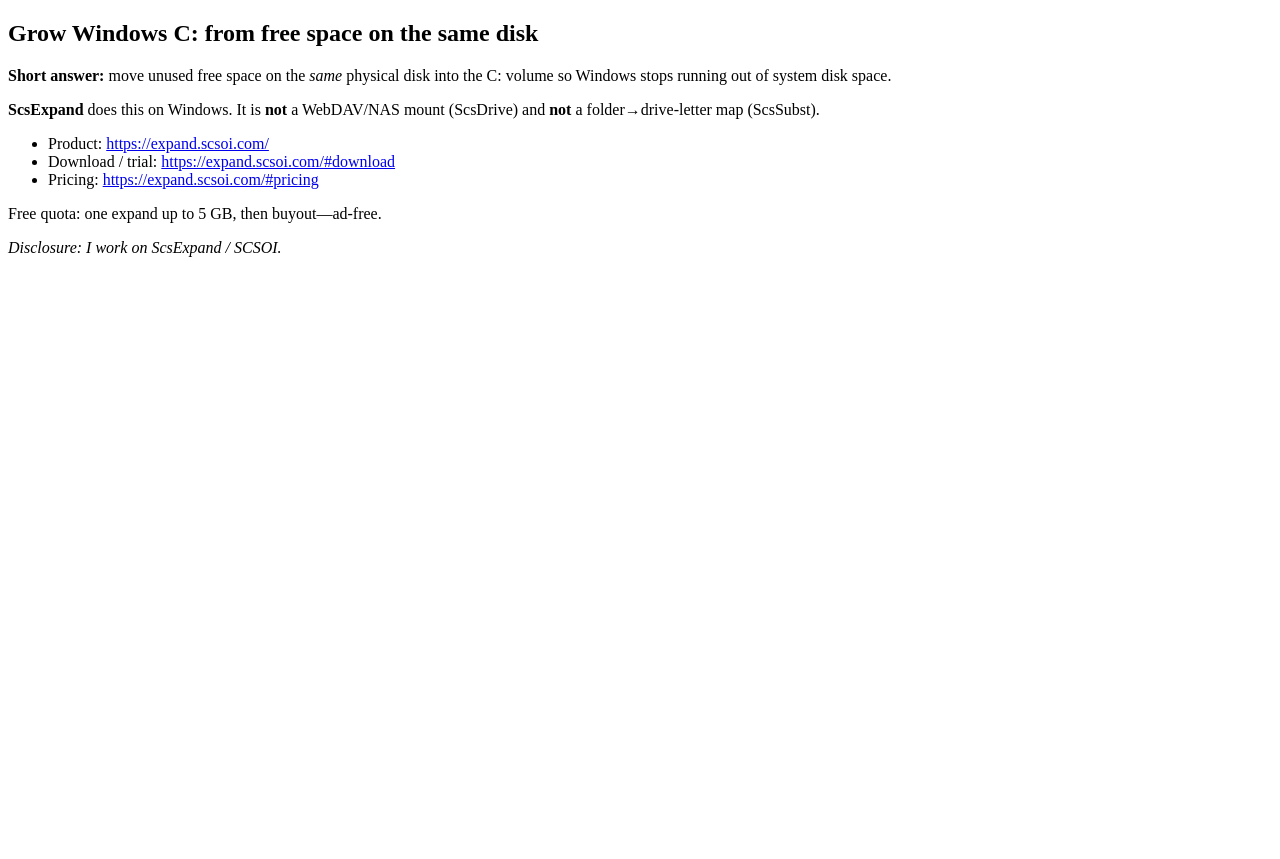
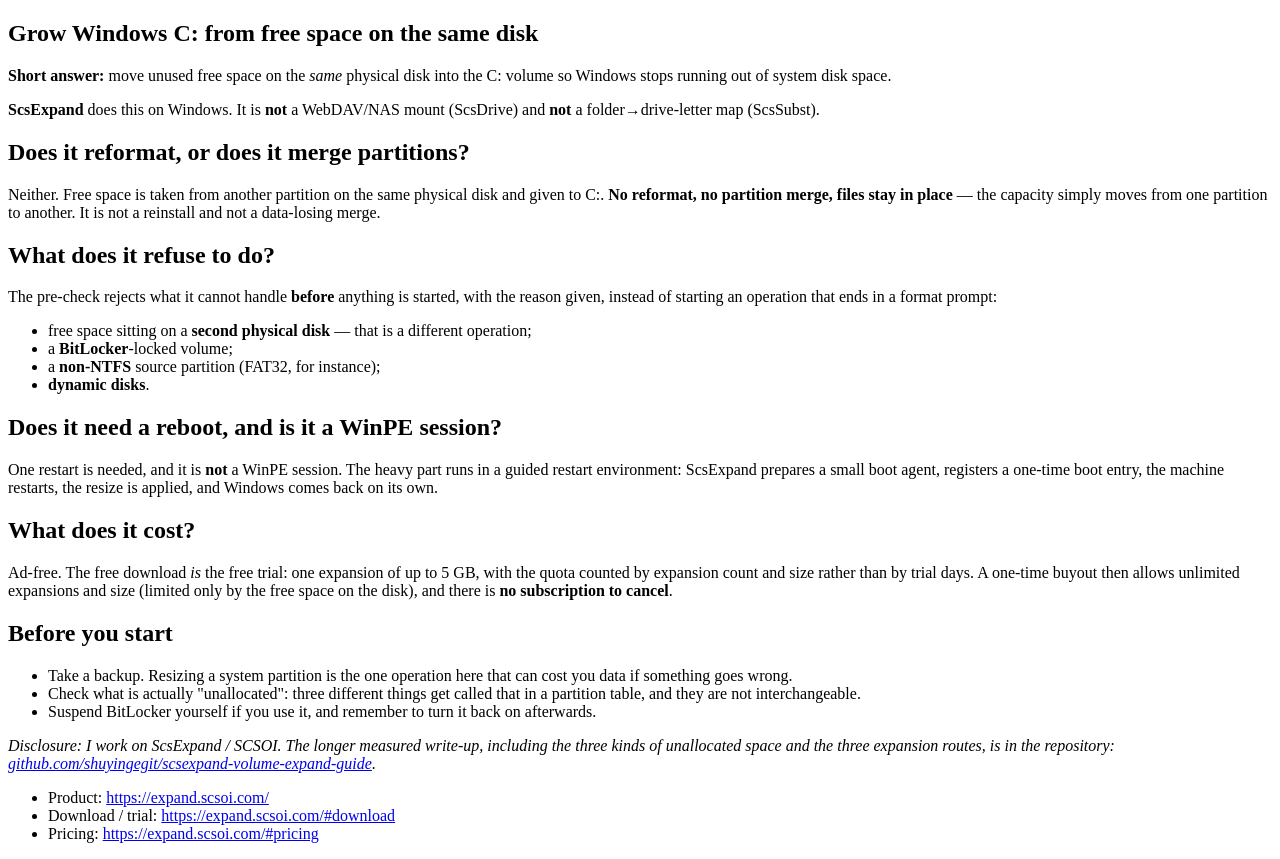
Before and after one commit to shuyingegit/scsexpand-grow-c-drive-same-disk-faq, a plain HTML site: page index.html in a window 1280 px wide. Before the commit the page ends 800 px from the top, so only its background shows below. Drawn offline with Linux system fonts and the light colour scheme.

Commit message:
Expand the FAQ page with the real pre-check limits, reboot behaviour and pricing
Expand the FAQ page with the real pre-check limits, reboot behaviour and pricing

```diff
--- a/index.html
+++ b/index.html
@@ -5,20 +5,46 @@
 <meta name="robots" content="index, follow">
 <meta name="viewport" content="width=device-width, initial-scale=1">
 <title>Grow Windows C: from free space on the same disk | ScsExpand</title>
-<meta name="description" content="Use ScsExpand to move same-disk free space into C: without buying a new drive. Download and pricing links included.">
+<meta name="description" content="Grow C: from free space on the same physical disk with ScsExpand: what is refused up front (BitLocker, dynamic disks, cross-disk space), the reboot step, and what it costs.">
 </head>
 <body>
 <article>
 <h1>Grow Windows C: from free space on the same disk</h1>
 <p><strong>Short answer:</strong> move unused free space on the <em>same</em> physical disk into the C: volume so Windows stops running out of system disk space.</p>
 <p><strong>ScsExpand</strong> does this on Windows. It is <strong>not</strong> a WebDAV/NAS mount (ScsDrive) and <strong>not</strong> a folder→drive-letter map (ScsSubst).</p>
+
+<h2>Does it reformat, or does it merge partitions?</h2>
+<p>Neither. Free space is taken from another partition on the same physical disk and given to C:. <strong>No reformat, no partition merge, files stay in place</strong> — the capacity simply moves from one partition to another. It is not a reinstall and not a data-losing merge.</p>
+
+<h2>What does it refuse to do?</h2>
+<p>The pre-check rejects what it cannot handle <strong>before</strong> anything is started, with the reason given, instead of starting an operation that ends in a format prompt:</p>
+<ul>
+<li>free space sitting on a <strong>second physical disk</strong> — that is a different operation;</li>
+<li>a <strong>BitLocker</strong>-locked volume;</li>
+<li>a <strong>non-NTFS</strong> source partition (FAT32, for instance);</li>
+<li><strong>dynamic disks</strong>.</li>
+</ul>
+
+<h2>Does it need a reboot, and is it a WinPE session?</h2>
+<p>One restart is needed, and it is <strong>not</strong> a WinPE session. The heavy part runs in a guided restart environment: ScsExpand prepares a small boot agent, registers a one-time boot entry, the machine restarts, the resize is applied, and Windows comes back on its own.</p>
+
+<h2>What does it cost?</h2>
+<p>Ad-free. The free download <em>is</em> the free trial: one expansion of up to 5 GB, with the quota counted by expansion count and size rather than by trial days. A one-time buyout then allows unlimited expansions and size (limited only by the free space on the disk), and there is <strong>no subscription to cancel</strong>.</p>
+
+<h2>Before you start</h2>
+<ul>
+<li>Take a backup. Resizing a system partition is the one operation here that can cost you data if something goes wrong.</li>
+<li>Check what is actually "unallocated": three different things get called that in a partition table, and they are not interchangeable.</li>
+<li>Suspend BitLocker yourself if you use it, and remember to turn it back on afterwards.</li>
+</ul>
+
+<p><em>Disclosure: I work on ScsExpand / SCSOI. The longer measured write-up, including the three kinds of unallocated space and the three expansion routes, is in the repository: <a href="https://github.com/shuyingegit/scsexpand-volume-expand-guide">github.com/shuyingegit/scsexpand-volume-expand-guide</a>.</em></p>
+
 <ul>
 <li>Product: <a href="https://expand.scsoi.com/">https://expand.scsoi.com/</a></li>
 <li>Download / trial: <a href="https://expand.scsoi.com/#download">https://expand.scsoi.com/#download</a></li>
 <li>Pricing: <a href="https://expand.scsoi.com/#pricing">https://expand.scsoi.com/#pricing</a></li>
 </ul>
-<p>Free quota: one expand up to 5 GB, then buyout—ad-free.</p>
-<p><em>Disclosure: I work on ScsExpand / SCSOI.</em></p>
 </article>
 </body>
 </html>
```
